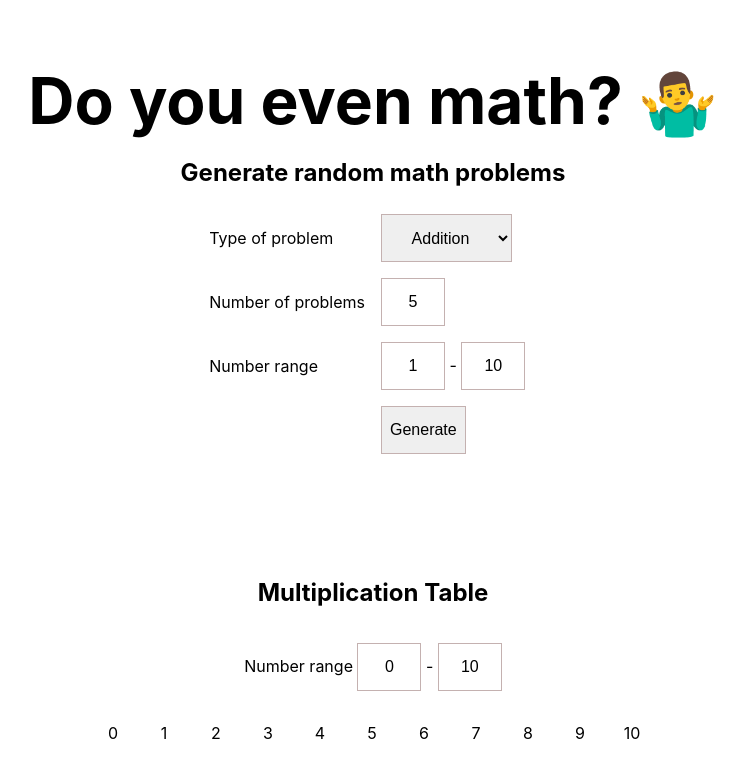
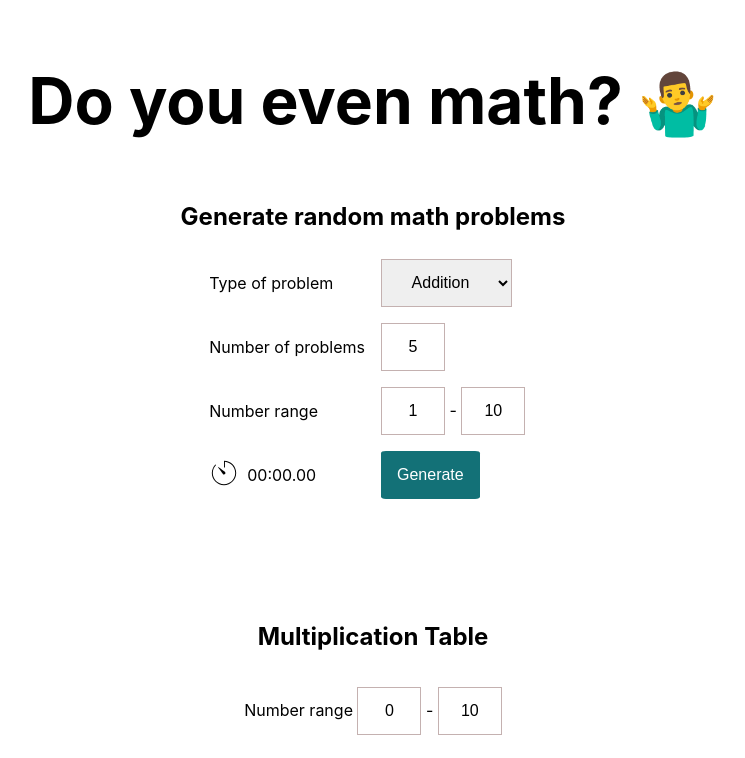
Before and after one commit to twinoxen/math-test, a Next.js app: page / in a window 1280 px wide. Shown: the top 758 px of the page, without its empty margins (267-1012 px from the left). Built offline with nearby package versions, Linux system fonts and the light colour scheme.

Commit message:
add timer

```diff
--- a/pages/index.tsx
+++ b/pages/index.tsx
@@ -1,18 +1,29 @@
 import type { NextPage } from 'next';
 import Head from 'next/head';
-import { createRef, RefObject, useEffect, useRef, useState } from 'react';
+import Image from 'next/image';
+import { createRef, useCallback, useEffect, useRef, useState } from 'react';
 import styles from '../styles/Home.module.css';
 
+export interface Problem {
+  left: number;
+  right: number;
+  type: string;
+  passed?: boolean;
+  time?: number;
+}
+
 const Home: NextPage = () => {
-  const [generatedProblems, setGeneratedProblems] = useState<
-    { left: number; right: number; type: string }[]
-  >([]);
+  const [generatedProblems, setGeneratedProblems] = useState<Problem[]>([]);
   const [problemType, setProblemType] = useState('+');
   const [numberOfProblems, setNumberOfProblems] = useState(5);
   const [problemMin, setProblemMin] = useState(1);
   const [problemMax, setProblemMax] = useState(10);
 
   const problemRefs = useRef([]);
+
+  const [time, setTime] = useState(0);
+  const [isActive, setIsActive] = useState(false);
+  const [isPaused, setIsPaused] = useState(true);
 
   const [multiplicationNumbersRange, setMultiplicationNumbersRange] = useState(
     new Array(11).fill('').map((a, i) => i)
@@ -60,7 +71,10 @@ const Home: NextPage = () => {
     if (problemMin >= problemMax || isNaN(problemMin) || isNaN(problemMax))
       return;
 
-    const problems: { left: number; right: number; type: string }[] = [];
+    handleReset();
+    handleStart();
+
+    const problems: Problem[] = [];
 
     for (let index = 0; index < numberOfProblems + 1; index++) {
       const left = randomNumber(problemMin, problemMax);
@@ -77,17 +91,7 @@ const Home: NextPage = () => {
     setGeneratedProblems(problems);
   };
 
-  useEffect(() => {
-    problemRefs.current.forEach((item: any) => {
-      item.current.value = '';
-      item.current.style.backgroundColor = '#fff';
-    });
-  }, [generatedProblems]);
-
-  const evaluate = (
-    input: number,
-    problem: { left: number; right: number; type: string }
-  ) => {
+  const evaluate = (input: number, problem: Problem) => {
     let result: number | null = null;
 
     switch (problem.type) {
@@ -109,22 +113,36 @@ const Home: NextPage = () => {
   };
 
   const handleProblemInput =
-    (problem: { left: number; right: number; type: string }) =>
-    (event: React.ChangeEvent<HTMLInputElement>) => {
+    (problem: Problem) => (event: React.ChangeEvent<HTMLInputElement>) => {
       if (!onlyNumber(event)) {
         return;
       }
+
+      if(isPaused) handlePauseResume()
 
       const input = parseFloat(event.target.value);
 
       if (!evaluate(input, problem)) {
         event.target.style.backgroundColor = 'red';
+        event.target.style.color = 'white';
 
         return;
       }
 
+      problem.passed = true;
+      problem.time = time;
+
       event.target.style.backgroundColor = 'green';
+      event.target.style.color = 'white';
       focusNextInput(event);
+
+      if (
+        generatedProblems.length &&
+        generatedProblems.every((problem) => problem.passed === true) &&
+        !isPaused
+      ) {
+        handlePauseResume();
+      }
     };
 
   const setMultiRange = () => {
@@ -201,6 +219,45 @@ const Home: NextPage = () => {
       focusNextInput(event);
     };
 
+  const handleStart = () => {
+    setIsActive(true);
+    setIsPaused(false);
+  };
+
+  const handlePauseResume = () => {
+    setIsPaused(!isPaused);
+  };
+
+  const handleReset = () => {
+    setIsActive(false);
+    setTime(0);
+  };
+
+  useEffect(() => {
+    problemRefs.current.forEach((item: any) => {
+      if (!item.current) return;
+
+      item.current.value = '';
+      item.current.style.backgroundColor = '#fff';
+      item.current.style.color = '#000';
+    });
+  }, [generatedProblems]);
+
+  useEffect(() => {
+    let interval: NodeJS.Timer | null = null;
+
+    if (isActive && isPaused === false) {
+      interval = setInterval(() => {
+        setTime((time) => time + 10);
+      }, 10);
+    } else {
+      if (interval) clearInterval(interval);
+    }
+    return () => {
+      if (interval) clearInterval(interval);
+    };
+  }, [isActive, isPaused]);
+
   return (
     <div className={styles.container}>
       <Head>
@@ -211,7 +268,7 @@ const Home: NextPage = () => {
 
       <main className={styles.main}>
         <h1 className={styles.title}>Do you even math? 🤷‍♂️</h1>
-        <h2>Generate random math problems</h2>
+        <h2 style={{ marginTop: '4rem' }}>Generate random math problems</h2>
 
         <div className={styles.form}>
           <div className={styles.formItem}>Type of problem </div>
@@ -248,7 +305,6 @@ const Home: NextPage = () => {
               onChange={(event) => setProblemMin(parseInt(event.target.value))}
               placeholder="0"
               type="text"
-
               size={4}
             />{' '}
             -{' '}
@@ -258,34 +314,64 @@ const Home: NextPage = () => {
               onChange={(event) => setProblemMax(parseInt(event.target.value))}
               placeholder="0"
               type="text"
-
               size={4}
             />
           </div>
-
-          <div className={styles.formItem} style={{ gridColumnStart: 2 }}>
+          <div className={styles.formItem}>
+            <div
+              style={{ display: 'flex', gap: '0.5rem', alignItems: 'center' }}
+            >
+              <div onClick={handlePauseResume}>
+                <Image
+                  src="/timer-icon.svg"
+                  alt="timer"
+                  width={30}
+                  height={30}
+                  style={{ cursor: 'pointer' }}
+                />
+              </div>
+              <Time time={time} />
+            </div>
+          </div>
+          <div className={styles.formItem}>
             <button className={styles.button} onClick={generateProblems}>
               Generate
             </button>
           </div>
         </div>
 
-        {problemType === '/' && <p style={{marginTop: '3rem'}}>precision to the nearest hundredth decimal exp: 1.03</p>}
+        {problemType === '/' && (
+          <p style={{ marginTop: '3rem' }}>
+            precision to the nearest hundredth decimal exp: 1.03
+          </p>
+        )}
 
         <div className={styles.problems}>
           {generatedProblems.map((problem, index) => {
             return (
-              <div key={`problem-${index}`} className={styles.problem}>
+              <div key={`problem-${index}`} className={styles.problem} style={{position: 'relative'}}>
                 {`${problem.left} ${readableType(problem.type)} ${
                   problem.right
                 } = `}
                 <input
-
                   className={styles.multiplyTableInput}
                   size={5}
                   ref={problemRefs.current[index]}
                   onChange={handleProblemInput(problem)}
                 />
+                {problem.time && (
+                  <div style={{ position: 'absolute', display: 'flex', gap: '0.15rem', right: '0.4rem', color: '#99D492' }}>
+                    <Time time={problem.time} />
+                    <Image
+                      src="/timer-icon.svg"
+                      alt="timer"
+                      width={15}
+                      height={15}
+                      style={{ cursor: 'pointer' }}
+                    />
+
+                  </div>
+                )}
               </div>
             );
           })}
@@ -300,7 +386,6 @@ const Home: NextPage = () => {
             onChange={setMultiMin}
             placeholder="0"
             type="text"
-
             size={4}
           />{' '}
           -{' '}
@@ -310,7 +395,6 @@ const Home: NextPage = () => {
             onChange={setMultiMax}
             placeholder="0"
             type="text"
-
             size={4}
           />
         </p>
@@ -338,7 +422,6 @@ const Home: NextPage = () => {
                         .map((childItem, childIndex) => (
                           <td key={`child-${childIndex}`}>
                             <input
-
                               className={styles.multiplyTableInput}
                               size={5}
                               onChange={handleMultiplicationInput(
@@ -358,4 +441,20 @@ const Home: NextPage = () => {
   );
 };
 
+const Time = ({ time }: { time: number }) => {
+  return (
+    <div className="timer">
+      <span className="digits">
+        {('0' + Math.floor((time / 60000) % 60)).slice(-2)}:
+      </span>
+      <span className="digits">
+        {('0' + Math.floor((time / 1000) % 60)).slice(-2)}.
+      </span>
+      <span className="digits mili-sec">
+        {('0' + ((time / 10) % 100)).slice(-2)}
+      </span>
+    </div>
+  );
+};
+
 export default Home;
--- a/styles/Home.module.css
+++ b/styles/Home.module.css
@@ -140,12 +140,23 @@
 
 .button {
   font-size: 1rem;
-  border: 1px solid #C4B1B0;
+  border: 0px solid #C4B1B0;
+  border-radius: 5%;
   height: 3rem;
   text-align: center;
-  padding-left: 0.5rem;
-  padding-right: 0.5rem;
+  padding-left: 1rem;
+  padding-right: 1rem;
   cursor: pointer;
+  background-color: #137177;
+  color: #fff;
+}
+
+.button:hover {
+  background-color: #188977;
+}
+
+.button:hover {
+  background-color: #39A96B;
 }
 
 .problems {
```
Also changed, not shown: public/timer-icon.svg (added).
